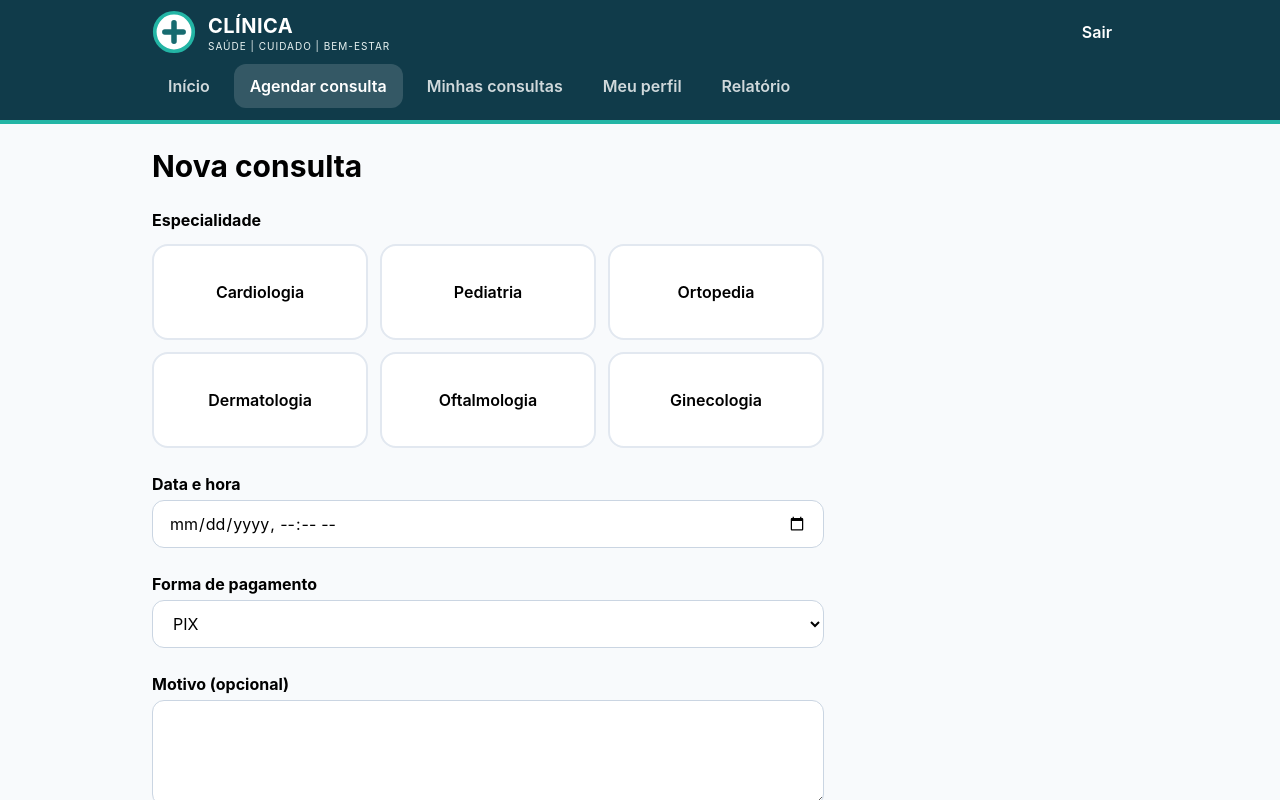
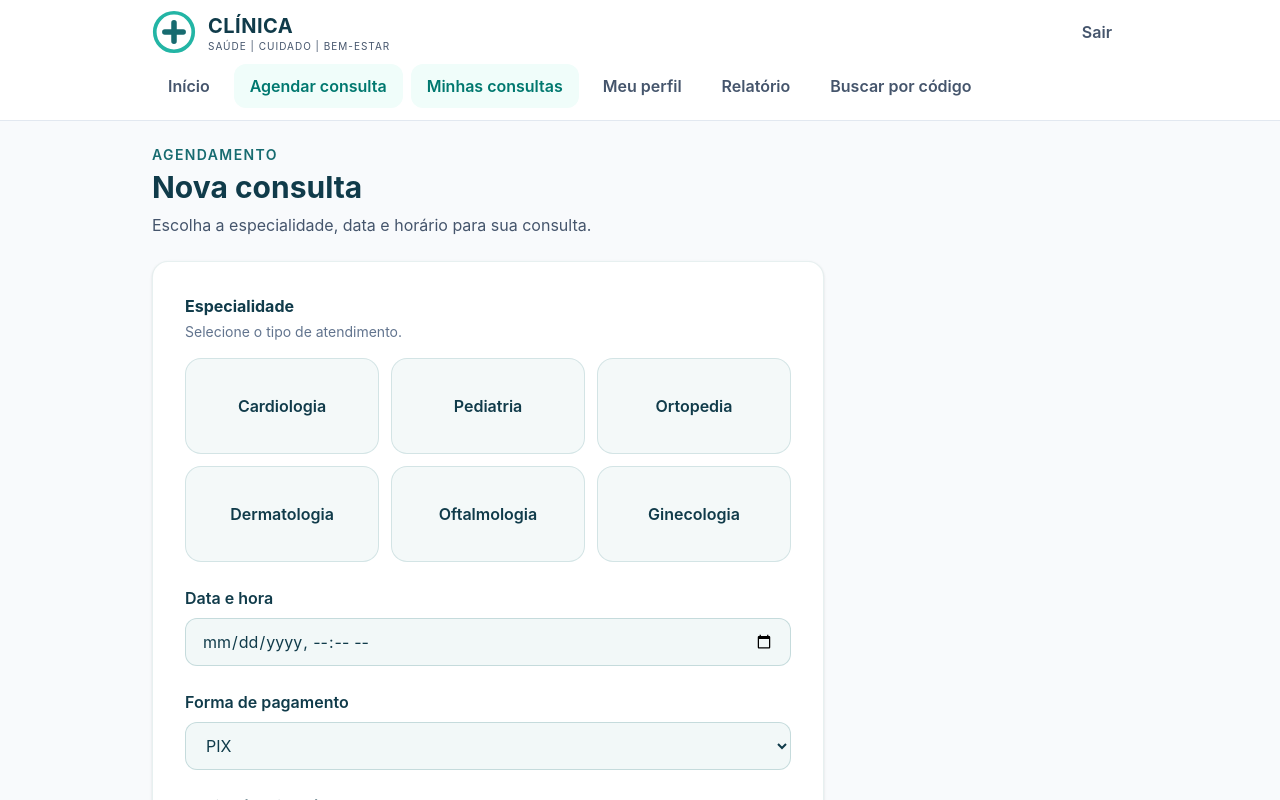
Before and after one commit to Marques-Souza/Clinica-Front, a React (Vite) app in the folder clinica-front/: page /consultas/nova in a window 1280 px wide. Shown: the top 800 px of the page. Built offline with nearby package versions, Linux system fonts and the light colour scheme; sample sign-in values are in the browser's storage.

Commit message:
feat: cria tela de busca por código

```diff
--- a/clinica-front/src/App.tsx
+++ b/clinica-front/src/App.tsx
@@ -9,6 +9,7 @@ import NewAppointment from './pages/NewAppointment'
 import MyAppointments from './pages/MyAppointments'
 import Profile from './pages/Profile'
 import Report from './pages/Report'
+import SearchAppointment from './pages/SearchAppointment'
 
 
 function App() {
@@ -25,6 +26,7 @@ function App() {
         <Route path="/consultas/nova" element={<NewAppointment />} />
         <Route path="/consultas" element={<MyAppointments />} />
         <Route path="/relatorio" element={<Report />} />
+        <Route path="/consultas/buscar" element={<SearchAppointment />} />
 
         </Route>
         </Route>
--- a/clinica-front/src/components/Layout.tsx
+++ b/clinica-front/src/components/Layout.tsx
@@ -11,24 +11,25 @@ function Layout() {
 
   const link = ({ isActive }: { isActive: boolean }) =>
     `px-4 h-11 flex items-center rounded-xl font-semibold ${
-      isActive ? 'bg-white/15 text-white' : 'text-white/80'
+      isActive ? 'bg-teal-50 text-teal-700' : 'text-slate-600'
     }`
 
   return (
     <div className="min-h-screen bg-slate-50">
-      <header className="bg-brand-dark border-b-4 border-accent">
+      <header className="bg-white border-b border-slate-200">
         <div className="max-w-5xl mx-auto px-6 h-16 flex items-center justify-between">
-          <Logo onDark />
-          <button onClick={logout} className="h-11 px-4 font-semibold text-white">
+          <Logo />
+          <button onClick={logout} className="h-11 px-4 font-semibold text-slate-600">
             Sair
           </button>
         </div>
         <nav className="max-w-5xl mx-auto px-6 pb-3 flex gap-2 overflow-x-auto">
           <NavLink to="/home" className={link}>Início</NavLink>
           <NavLink to="/consultas/nova" className={link}>Agendar consulta</NavLink>
-          <NavLink to="/consultas" end className={link}>Minhas consultas</NavLink>
+          <NavLink to="/consultas" className={link}>Minhas consultas</NavLink>
           <NavLink to="/perfil" className={link}>Meu perfil</NavLink>
           <NavLink to="/relatorio" className={link}>Relatório</NavLink>
+          <NavLink to="/consultas/buscar" className={link}>Buscar por código</NavLink>
         </nav>
       </header>
 
--- a/clinica-front/src/pages/NewAppointment.tsx
+++ b/clinica-front/src/pages/NewAppointment.tsx
@@ -38,6 +38,8 @@ function NewAppointment() {
   const [error, setError] = useState('')
   const [loading, setLoading] = useState(false)
   const [created, setCreated] = useState<Appointment | null>(null)
+  const fieldClass =
+    'w-full rounded-xl border border-brand/20 bg-mint/60 px-4 text-brand-dark accent-brand [color-scheme:light] placeholder:text-slate-400 focus:border-brand focus:outline-none focus:ring-2 focus:ring-brand/20'
 
   async function handleSubmit(e: FormEvent) {
     e.preventDefault()
@@ -96,20 +98,25 @@ function NewAppointment() {
 
   return (
     <div className="max-w-2xl">
-      <h1 className="text-3xl font-bold mb-6">Nova consulta</h1>
+      <div className="mb-6">
+        <p className="mb-1 text-sm font-semibold uppercase tracking-widest text-brand">Agendamento</p>
+        <h1 className="text-3xl font-bold text-brand-dark">Nova consulta</h1>
+        <p className="mt-2 text-slate-600">Escolha a especialidade, data e horário para sua consulta.</p>
+      </div>
 
-      <form onSubmit={handleSubmit}>
-        <h2 className="font-bold mb-3">Especialidade</h2>
+      <form onSubmit={handleSubmit} className="rounded-2xl border border-brand/10 bg-white p-5 shadow-sm sm:p-8">
+        <h2 className="mb-1 font-bold text-brand-dark">Especialidade</h2>
+        <p className="mb-4 text-sm text-slate-500">Selecione o tipo de atendimento.</p>
         <div className="grid grid-cols-2 sm:grid-cols-3 gap-3 mb-6">
           {specialties.map((s) => (
             <button
               key={s.value}
               type="button"
               onClick={() => setSpecialty(s.value)}
-              className={`h-24 rounded-2xl border-2 font-semibold ${
+              className={`h-24 rounded-2xl border font-semibold transition-colors ${
                 specialty === s.value
-                  ? 'border-brand bg-mint'
-                  : 'border-slate-200 bg-white'
+                  ? 'border-brand bg-brand text-white shadow-sm'
+                  : 'border-brand/15 bg-mint/50 text-brand-dark hover:border-brand/40 hover:bg-mint'
               }`}
             >
               {s.label}
@@ -117,35 +124,35 @@ function NewAppointment() {
           ))}
         </div>
 
-        <label htmlFor="scheduledAt" className="block font-bold mb-1">Data e hora</label>
+        <label htmlFor="scheduledAt" className="mb-2 block font-semibold text-brand-dark">Data e hora</label>
         <input
           id="scheduledAt"
           type="datetime-local"
           value={scheduledAt}
           onChange={(e) => setScheduledAt(e.target.value)}
-          className="w-full h-12 rounded-xl border border-slate-300 px-4 mb-6 bg-white"
+          className={`${fieldClass} mb-6 h-12`}
         />
 
-        <label htmlFor="payment" className="block font-bold mb-1">Forma de pagamento</label>
+        <label htmlFor="payment" className="mb-2 block font-semibold text-brand-dark">Forma de pagamento</label>
         <select
           id="payment"
           value={paymentMethod}
           onChange={(e) => setPaymentMethod(e.target.value)}
-          className="w-full h-12 rounded-xl border border-slate-300 px-4 mb-6 bg-white"
+          className={`${fieldClass} mb-6 h-12`}
         >
           {payments.map((p) => (
             <option key={p.value} value={p.value}>{p.label}</option>
           ))}
         </select>
 
-        <label htmlFor="reason" className="block font-bold mb-1">Motivo (opcional)</label>
+        <label htmlFor="reason" className="mb-2 block font-semibold text-brand-dark">Motivo (opcional)</label>
         <textarea
           id="reason"
           value={reason}
           onChange={(e) => setReason(e.target.value)}
           maxLength={500}
           rows={3}
-          className="w-full rounded-xl border border-slate-300 p-4 mb-6 bg-white"
+          className={`${fieldClass} mb-6 p-4`}
         />
 
         {error && <p className="text-red-600 text-sm mb-4">{error}</p>}
--- /dev/null
+++ b/clinica-front/src/pages/SearchAppointment.tsx
@@ -0,0 +1,131 @@
+import { useState, type FormEvent } from 'react'
+import { isAxiosError } from 'axios'
+import api from '../services/api'
+
+type Appointment = {
+  appointmentCode: string
+  patient: { fullName: string }
+  doctor: { fullName: string; specialty: string }
+  scheduledAt: string
+  durationMinutes: number
+  consultationFee: number
+  paymentMethod: string
+  paymentStatus: string
+  status: string
+  reason: string | null
+}
+
+const statusLabel: Record<string, string> = {
+  SCHEDULED: 'Agendada',
+  COMPLETED: 'Concluída',
+  CANCELLED: 'Cancelada',
+}
+
+const paymentLabel: Record<string, string> = {
+  PENDING: 'Pendente',
+  PAID: 'Pago',
+  CANCELLED: 'Cancelado',
+}
+
+const methodLabel: Record<string, string> = {
+  PIX: 'PIX',
+  CREDIT_CARD: 'Cartão de crédito',
+  CASH: 'Dinheiro',
+}
+
+function SearchAppointment() {
+  const [code, setCode] = useState('')
+  const [appointment, setAppointment] = useState<Appointment | null>(null)
+  const [error, setError] = useState('')
+  const [loading, setLoading] = useState(false)
+
+  async function handleSearch(e: FormEvent) {
+    e.preventDefault()
+    setError('')
+    setAppointment(null)
+    setLoading(true)
+    try {
+      const response = await api.get(`/appointments/code/${code.trim()}`)
+      setAppointment(response.data)
+    } catch (err) {
+      if (isAxiosError(err) && err.response?.status === 404) {
+        setError('Consulta não encontrada')
+      } else {
+        setError('Não foi possível buscar a consulta')
+      }
+    } finally {
+      setLoading(false)
+    }
+  }
+
+  return (
+    <div className="max-w-xl">
+      <h1 className="text-3xl font-bold mb-6">Buscar por código</h1>
+
+      <form onSubmit={handleSearch} className="flex flex-col sm:flex-row gap-2 mb-6">
+        <label htmlFor="code" className="sr-only">Código da consulta</label>
+        <input
+          id="code"
+          value={code}
+          onChange={(e) => setCode(e.target.value)}
+          placeholder="Ex.: 20261109-0e501cac"
+          className="flex-1 h-12 rounded-xl border border-slate-300 px-4 bg-white"
+        />
+        <button
+          type="submit"
+          disabled={loading || !code.trim()}
+          className="h-12 px-6 rounded-xl bg-brand text-white font-semibold disabled:opacity-60"
+        >
+          {loading ? 'Buscando...' : 'Buscar'}
+        </button>
+      </form>
+
+      {error && <p className="text-red-600">{error}</p>}
+
+      {appointment && (
+        <div className="bg-white rounded-2xl border border-slate-200 p-6">
+          <p className="text-sm text-slate-500">Código</p>
+          <p className="text-xl font-bold text-brand mb-4">{appointment.appointmentCode}</p>
+
+          <dl className="grid grid-cols-1 sm:grid-cols-2 gap-4">
+            <div><dt className="text-sm text-slate-500">Paciente</dt><dd className="font-semibold">{appointment.patient.fullName}</dd></div>
+            <div><dt className="text-sm text-slate-500">Médico</dt><dd className="font-semibold">{appointment.doctor.fullName}</dd></div>
+            <div><dt className="text-sm text-slate-500">Especialidade</dt><dd className="font-semibold">{appointment.doctor.specialty}</dd></div>
+            <div>
+              <dt className="text-sm text-slate-500">Data e hora</dt>
+              <dd className="font-semibold">
+                {new Date(appointment.scheduledAt.replace(' ', 'T')).toLocaleString('pt-BR', {
+                  dateStyle: 'short',
+                  timeStyle: 'short',
+                })}{' '}
+                · {appointment.durationMinutes} min
+              </dd>
+            </div>
+            <div>
+              <dt className="text-sm text-slate-500">Valor</dt>
+              <dd className="font-semibold">
+                {appointment.consultationFee.toLocaleString('pt-BR', { style: 'currency', currency: 'BRL' })}
+              </dd>
+            </div>
+            <div>
+              <dt className="text-sm text-slate-500">Pagamento</dt>
+              <dd className="font-semibold">
+                {methodLabel[appointment.paymentMethod] ?? appointment.paymentMethod} ·{' '}
+                {paymentLabel[appointment.paymentStatus] ?? appointment.paymentStatus}
+              </dd>
+            </div>
+            <div><dt className="text-sm text-slate-500">Status</dt><dd className="font-semibold">{statusLabel[appointment.status] ?? appointment.status}</dd></div>
+            {appointment.reason && (
+              <div className="sm:col-span-2">
+                <dt className="text-sm text-slate-500">Motivo</dt>
+                <dd className="font-semibold">{appointment.reason}</dd>
+              </div>
+            )}
+          </dl>
+        </div>
+      )}
+    </div>
+  )
+}
+
+export default SearchAppointment
```
